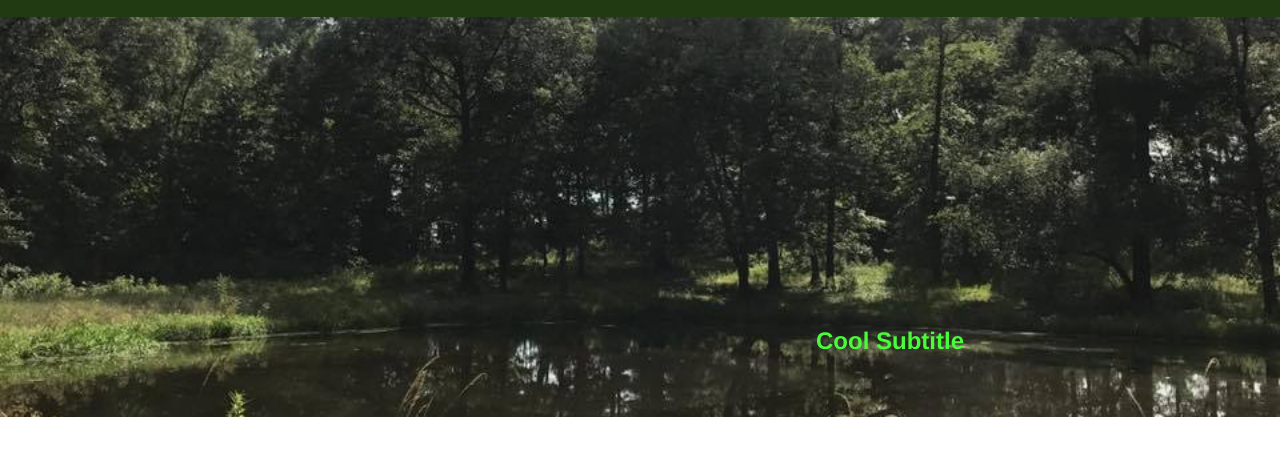
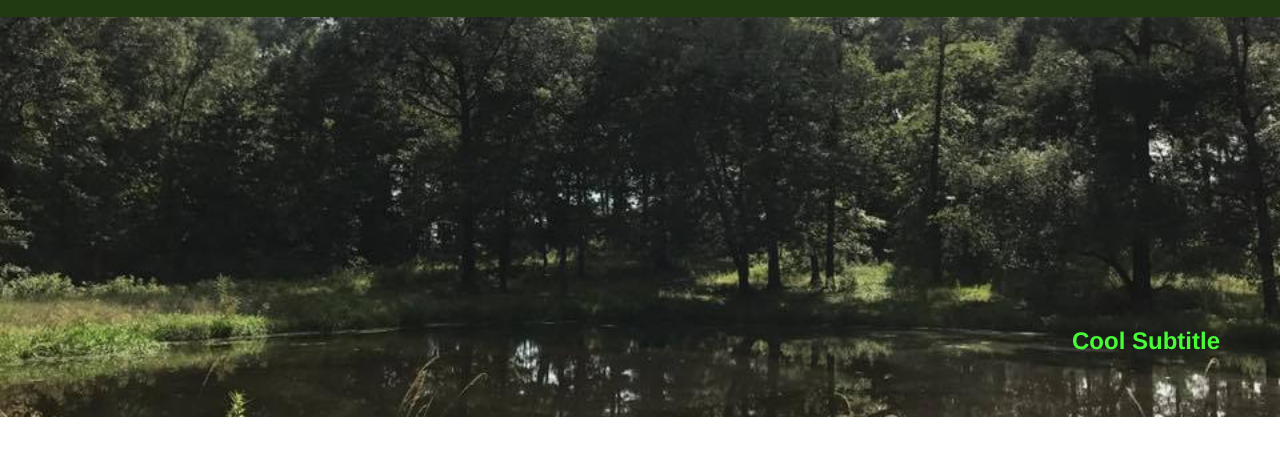
Before and after one commit to pardue95/portfolio, a plain HTML site: page index.html in a window 1280 px wide. Shown: the part 65-539 px from the top of the page. Drawn offline with Linux system fonts and the light colour scheme.

Commit message:
continued work

```diff
--- a/assets/css/style.css
+++ b/assets/css/style.css
@@ -20,10 +20,14 @@ body {
   background-size: cover;
   background-position: center;
   display: flex;
-  justify-content: center;
+  justify-content: flex-end;
   flex-wrap: wrap;
   align-items: flex-start;
   height: 50%;
+}
+
+#bio {
+
 }
 
 .hero h2 {
@@ -104,6 +108,10 @@ section {
   padding: 60px;
 }
 
+section.hero {
+
+}
+
 .section-title {
   display: block;
 }
```
Also changed, not shown: 1 other file.
